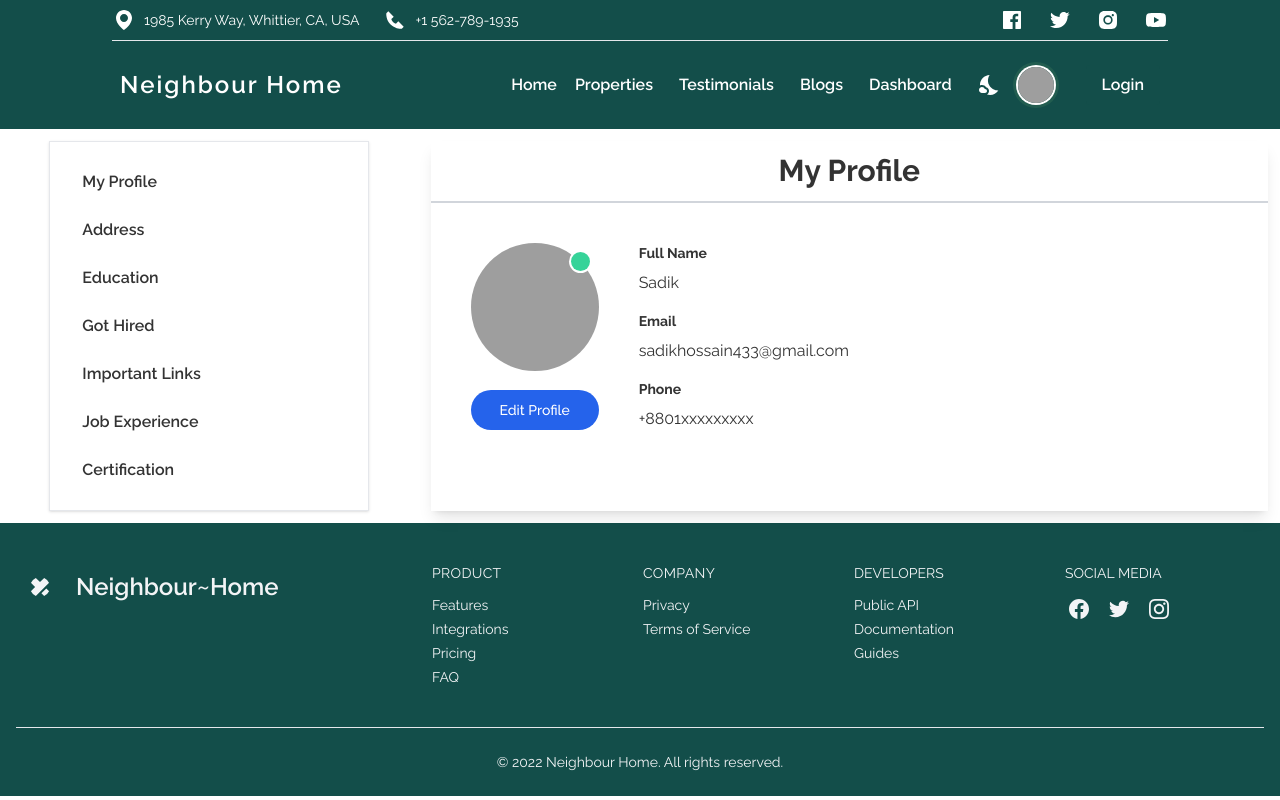
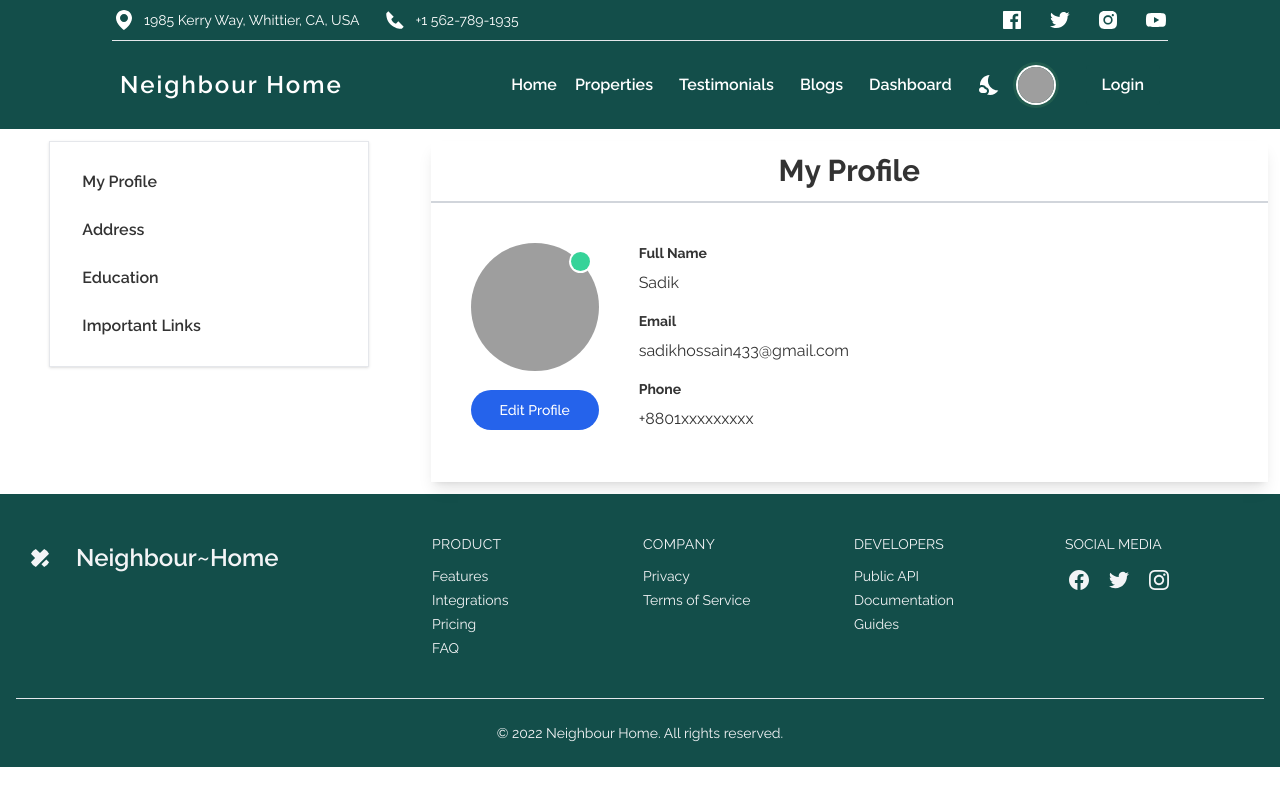
Before and after one commit to khanshorif331/neighbour-home, a React (Create React App) app: page /profile in a window 1280 px wide. Built offline with nearby package versions, Linux system fonts and the light colour scheme; no server answers; grey boxes are pictures that could not be loaded; a web font is replaced by a local one.

Commit message:
clean some previus code

```diff
--- a/src/Pages/Profile/Profile.js
+++ b/src/Pages/Profile/Profile.js
@@ -10,10 +10,7 @@ const Profile = () => {
                         <li className='w-full font-semibold'><Link to='/profile'>My Profile</Link></li>
                         <li className='w-full font-semibold'><Link to='/profile/address'>Address</Link></li>
                         <li className='w-full font-semibold'><Link to='/profile/education'>Education</Link></li>
-                        <li className='w-full font-semibold'><Link to='/profile/got_hired'>Got Hired</Link></li>
                         <li className='w-full font-semibold'><Link to='/profile/important_links'>Important Links</Link></li>
-                        <li className='w-full font-semibold'><Link to='/profile/job_experience'>Job Experience</Link></li>
-                        <li className='w-full font-semibold'><Link to='/dashboard/certification'>Certification</Link></li>
                     </ul>
                 </div>
                 <div className="md:w-2/3 w-full md:m-3 shadow-lg">
```
